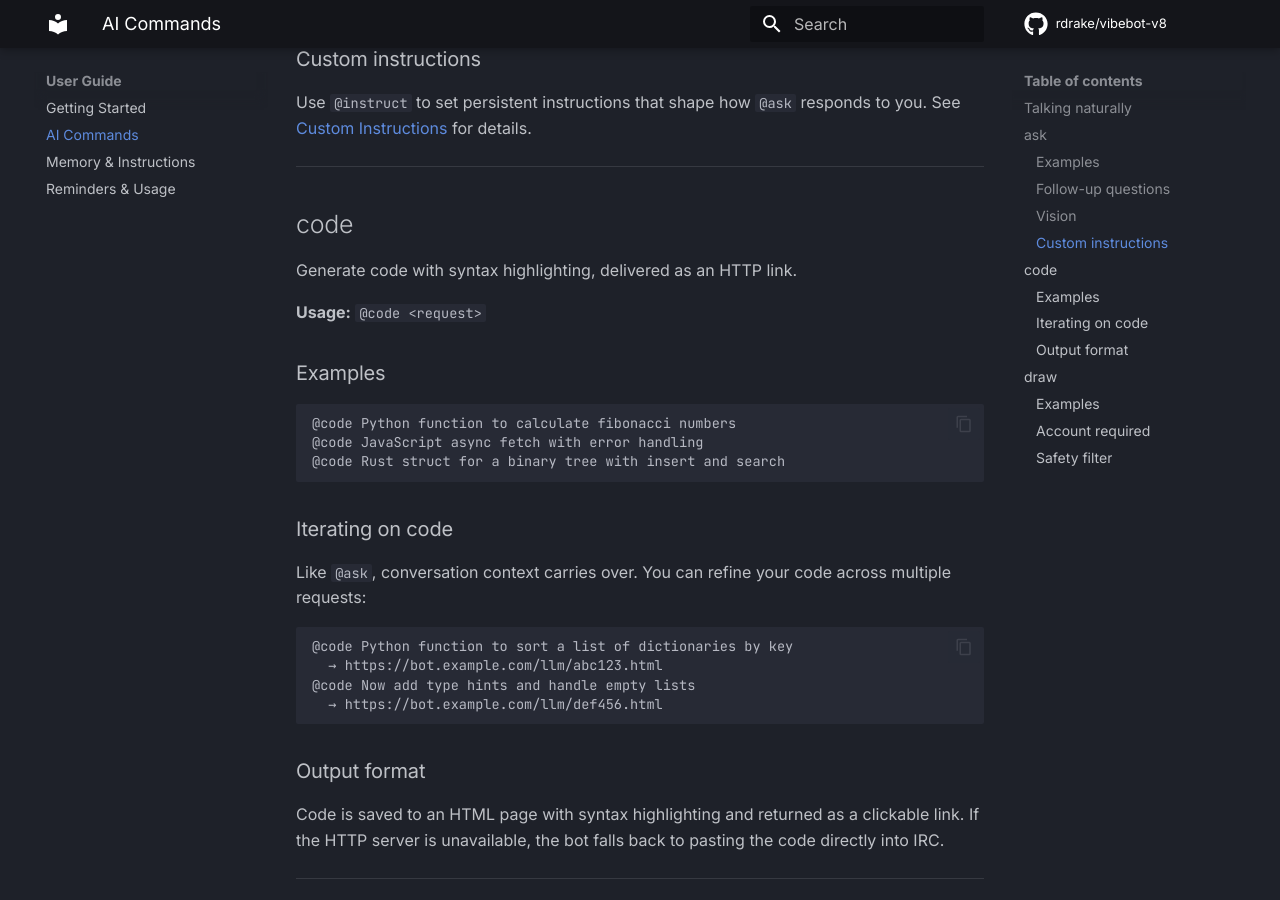
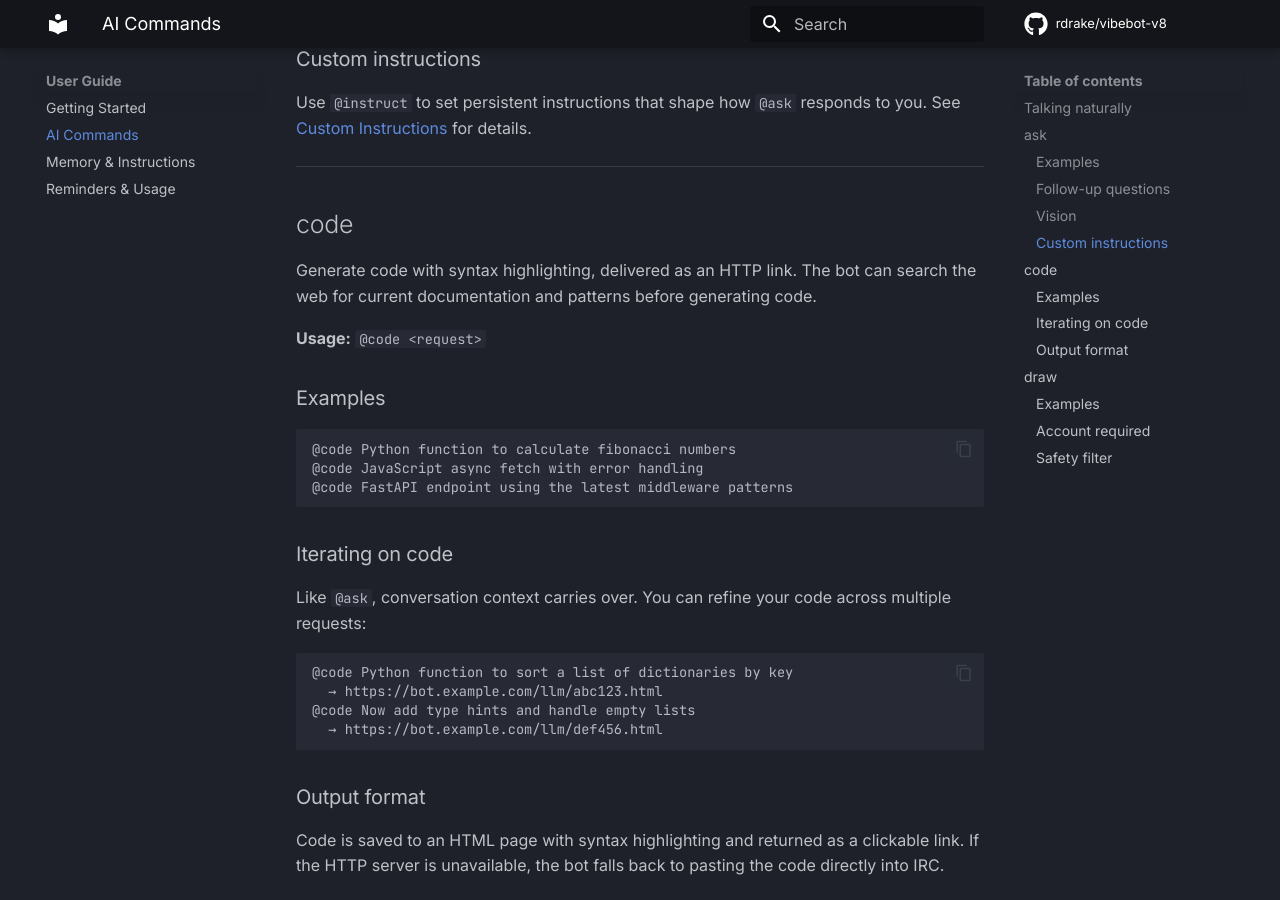
Before and after one commit to rdrake/vibebot-v8, an MkDocs documentation site: the page built from docs/guide/user/ai-commands.md, in a window 1280 px wide and 900 px high, scrolled down 1416 px. Built offline with MkDocs 1.6.1 and Material for MkDocs 9.7.7, drawn with Linux system fonts in a browser that asks for light colours; comment, search, counter and statistics services are not loaded.

Commit message:
docs: add searchModel/searchApiKey config and code search capability

````diff
--- a/docs/guide/user/ai-commands.md
+++ b/docs/guide/user/ai-commands.md
@@ -62,7 +62,7 @@ Use `@instruct` to set persistent instructions that shape how `@ask` responds to
 
 ## code
 
-Generate code with syntax highlighting, delivered as an HTTP link.
+Generate code with syntax highlighting, delivered as an HTTP link. The bot can search the web for current documentation and patterns before generating code.
 
 **Usage:** `@code <request>`
 
@@ -71,7 +71,7 @@ Generate code with syntax highlighting, delivered as an HTTP link.
 ```
 @code Python function to calculate fibonacci numbers
 @code JavaScript async fetch with error handling
-@code Rust struct for a binary tree with insert and search
+@code FastAPI endpoint using the latest middleware patterns
 ```
 
 ### Iterating on code
````
Also changed, not shown: docs/guide/operator/configuration.md (+2 -0 lines).
